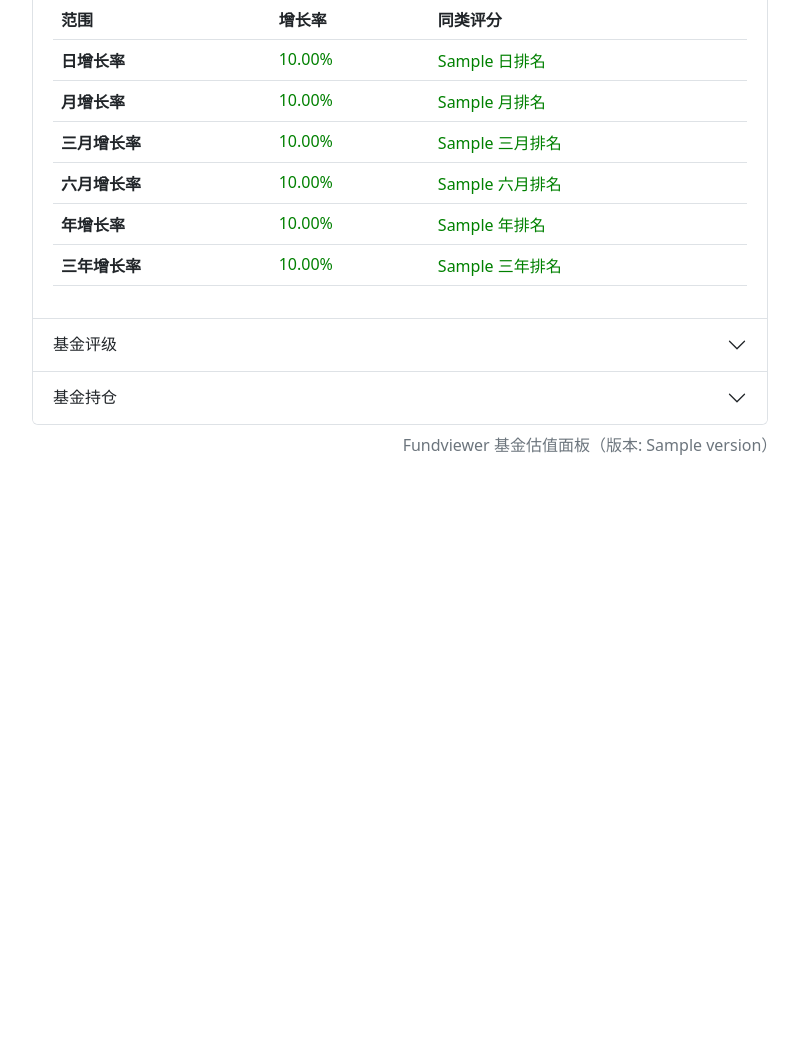
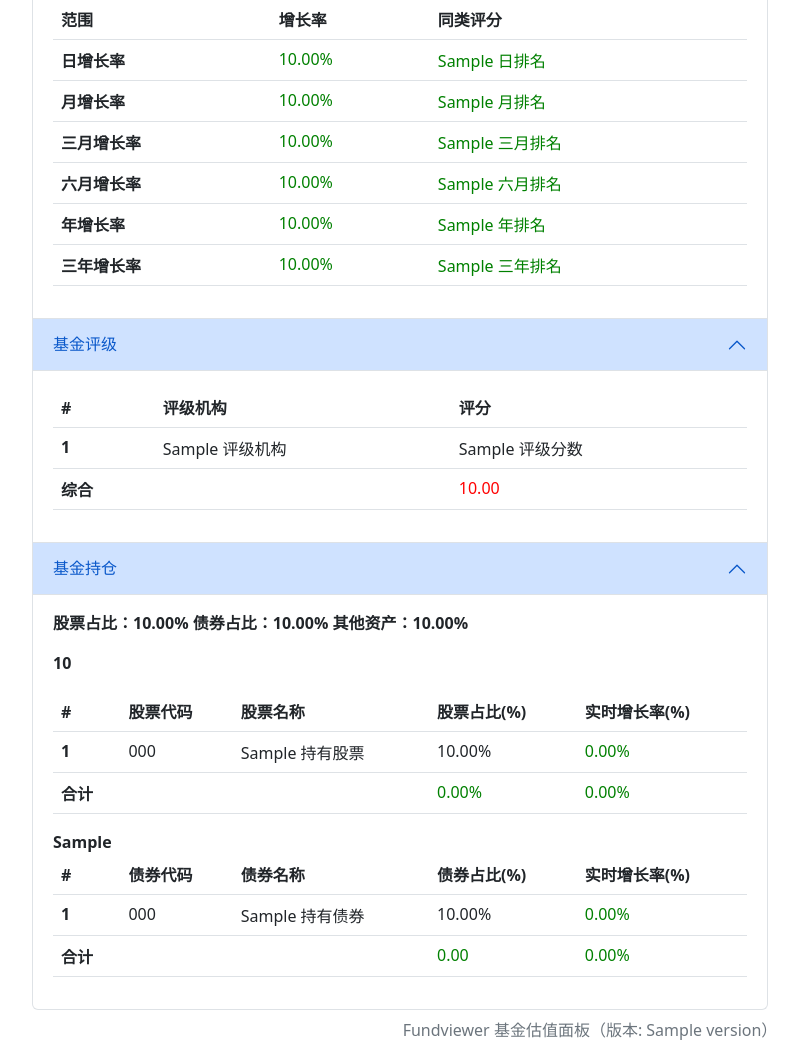
Before and after one commit to coolestowl/fundviewer, a FastAPI app: template templates/fund.html in a window 1280 px wide. Shown: the part 632-1690 px from the top of the page, without its empty margins (50-849 px from the left). Before the commit the page ends 1087 px from the top, so only its background shows below. Run offline with FastAPI, Linux system fonts and the light colour scheme; the template is opened without the code that fills it: most values are stand-ins (such as "Sample title", 1, 10 or a date in 2020); parts of the project's set-up code (start-up, migrations or seed data) failed here and were passed over; some libraries are stand-ins or nearby versions.

Commit message:
Expand holdings and ratings sections by default in fund detail page
Co-Authored-By: Claude Opus 4.5 <noreply@anthropic.com>

```diff
--- a/templates/fund.html
+++ b/templates/fund.html
@@ -95,13 +95,13 @@
                 </div>
                 <div class="accordion-item">
                     <h2 class="accordion-header" id="panelsStayOpen-headingThree">
-                        <button class="accordion-button collapsed" type="button" data-bs-toggle="collapse"
-                            data-bs-target="#panelsStayOpen-collapseThree" aria-expanded="false"
+                        <button class="accordion-button" type="button" data-bs-toggle="collapse"
+                            data-bs-target="#panelsStayOpen-collapseThree" aria-expanded="true"
                             aria-controls="panelsStayOpen-collapseThree">
                             基金评级
                         </button>
                     </h2>
-                    <div id="panelsStayOpen-collapseThree" class="accordion-collapse collapse"
+                    <div id="panelsStayOpen-collapseThree" class="accordion-collapse collapse show"
                         aria-labelledby="panelsStayOpen-headingThree">
                         <div class="accordion-body">
                             <table class="table">
@@ -132,13 +132,13 @@
                 </div>
                 <div class="accordion-item">
                     <h2 class="accordion-header" id="panelsStayOpen-headingFour">
-                        <button class="accordion-button collapsed" type="button" data-bs-toggle="collapse"
-                            data-bs-target="#panelsStayOpen-collapseFour" aria-expanded="false"
+                        <button class="accordion-button" type="button" data-bs-toggle="collapse"
+                            data-bs-target="#panelsStayOpen-collapseFour" aria-expanded="true"
                             aria-controls="panelsStayOpen-collapseFour">
                             基金持仓
                         </button>
                     </h2>
-                    <div id="panelsStayOpen-collapseFour" class="accordion-collapse collapse"
+                    <div id="panelsStayOpen-collapseFour" class="accordion-collapse collapse show"
                         aria-labelledby="panelsStayOpen-headingFour">
                         <div class="accordion-body">
                             <p><strong>股票占比：{{"%.2f" | format(fund['持有股票占比'])}}% 债券占比：{{"%.2f" | format(fund['持有债券占比'])}}% 其他资产：{{"%.2f" | format(100 - fund['持有债券占比'] - fund['持有股票占比'])}}%</strong></p>
```
